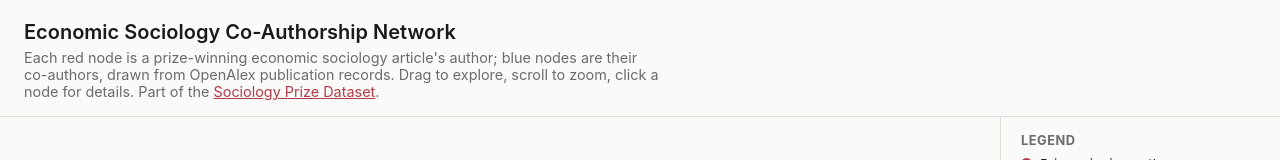
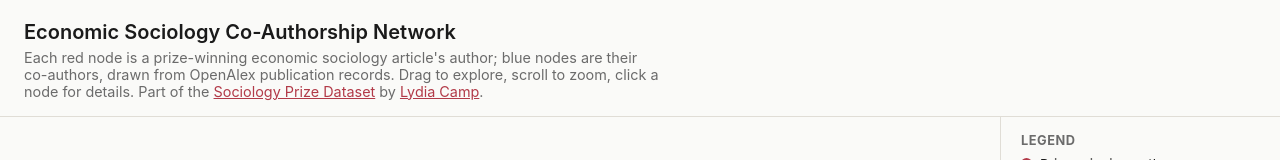
Before and after one commit to lydiagcamp/sociology-prize-dataset, a plain HTML site: page viz/index.html in a window 1280 px wide. Shown: the top 160 px of the page. Drawn offline with nearby package versions, Linux system fonts and the light colour scheme.

Commit message:
Add link to personal site in visualization header

```diff
--- a/viz/index.html
+++ b/viz/index.html
@@ -109,7 +109,7 @@
 <body>
 <header>
   <h1>Economic Sociology Co-Authorship Network</h1>
-  <p>Each red node is a prize-winning economic sociology article's author; blue nodes are their co-authors, drawn from OpenAlex publication records. Drag to explore, scroll to zoom, click a node for details. Part of the <a href="../">Sociology Prize Dataset</a>.</p>
+  <p>Each red node is a prize-winning economic sociology article's author; blue nodes are their co-authors, drawn from OpenAlex publication records. Drag to explore, scroll to zoom, click a node for details. Part of the <a href="../">Sociology Prize Dataset</a> by <a href="https://lydiagcamp.github.io">Lydia Camp</a>.</p>
 </header>
 <div id="layout">
   <div id="network"></div>
```
